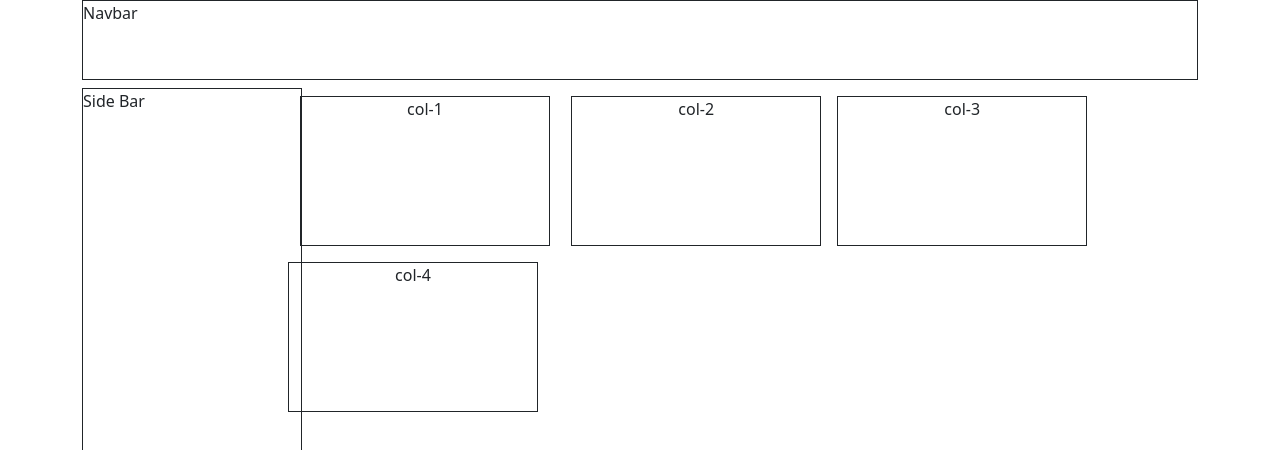
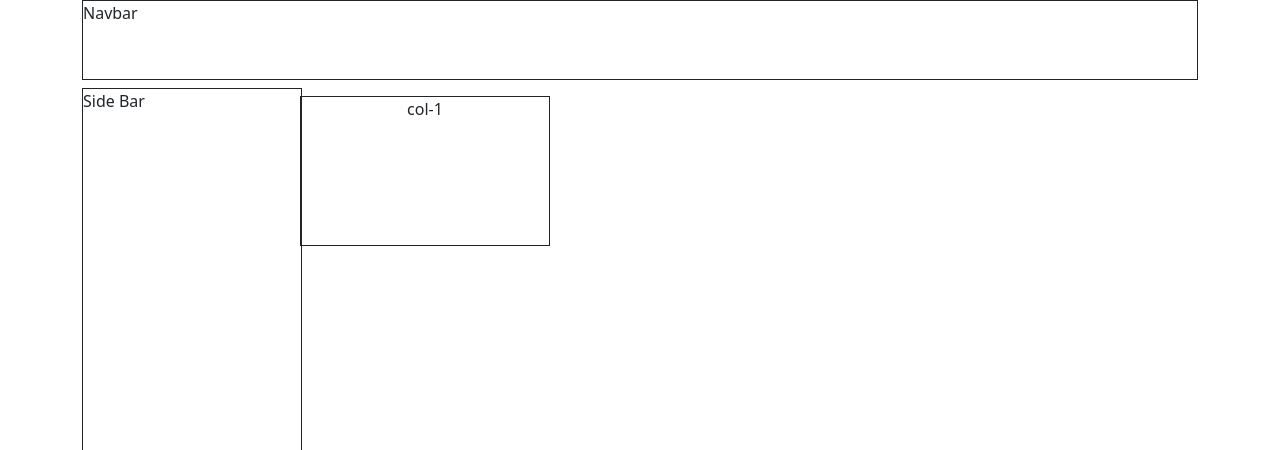
Before and after one commit to MarkRyuo/SalesInventoryManagementSystem, a React (Vite) app: page / in a window 1280 px wide. Shown: the top 450 px of the page. Built offline with nearby package versions, Linux system fonts and the light colour scheme.

Commit message:
Subject: Body

```diff
--- a/src/components/DashboardCards/MainDash.tsx
+++ b/src/components/DashboardCards/MainDash.tsx
@@ -15,9 +15,7 @@ export const MainDash = () => {
                             col-1
                         </div>
                     </div>
-                    <div className="col-12 col-lg-3 m-2" style={{height: "150px", width:"250px", border: "1px solid"}}>col-2</div>
-                    <div className="col-12 col-lg-3 m-2" style={{height: "150px", width:"250px", border: "1px solid"}}>col-3</div>
-                    <div className="col-12 col-lg-3 m-2" style={{height: "150px", width:"250px", border: "1px solid"}}>col-4</div>
+
                 </div>
             </div>
         </div>
```
